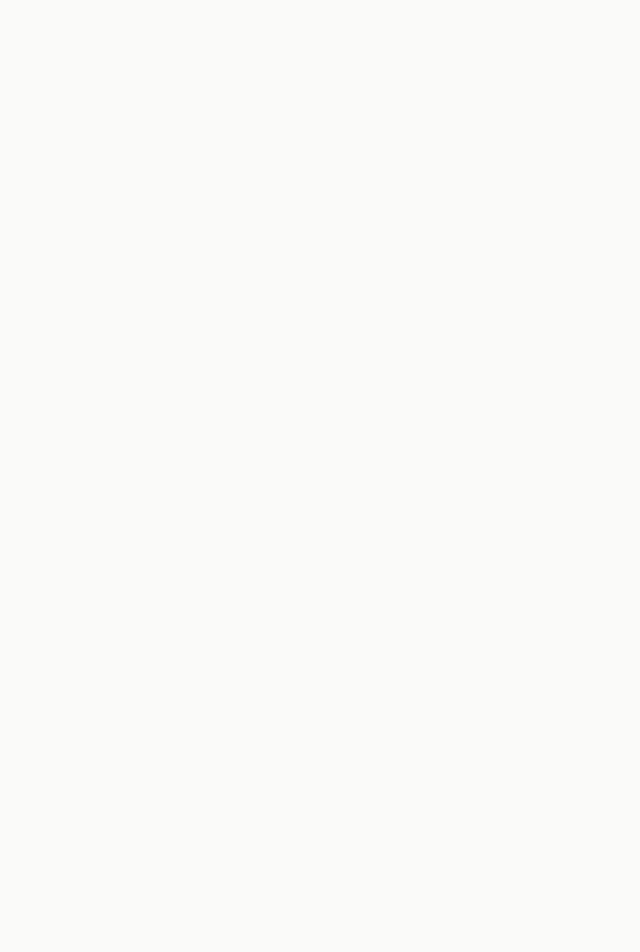
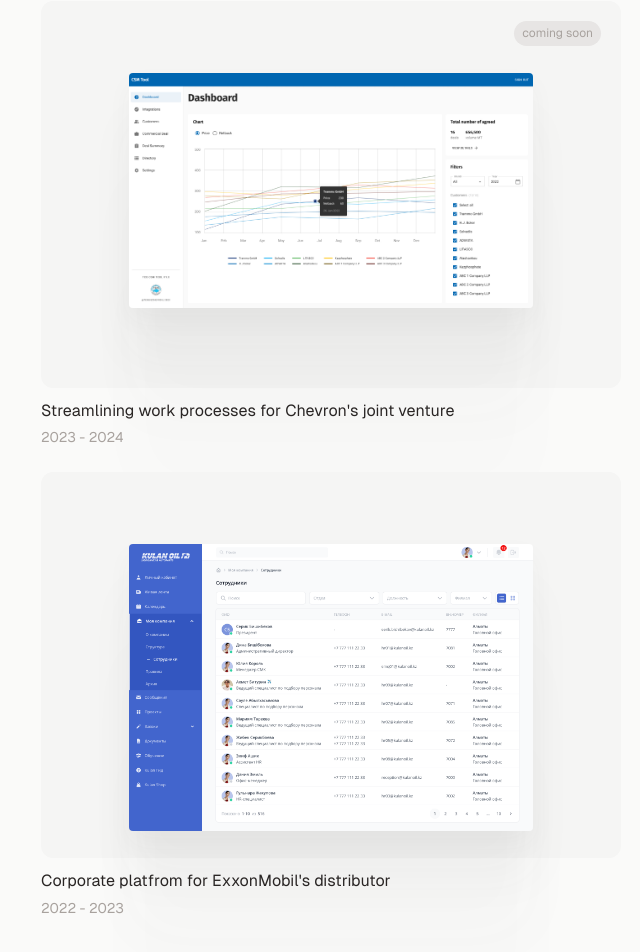
Before and after one commit to zlpkhr/zlpkhr_g, a Next.js app: page / in a window 1280 px wide. Shown: the part 616-1568 px from the top of the page, without its empty margins (309-949 px from the left). Before the commit the page ends 800 px from the top, so only its background shows below. Built offline with nearby package versions, Linux system fonts and the light colour scheme.

Commit message:
Added works section

```diff
--- a/pages/index.tsx
+++ b/pages/index.tsx
@@ -36,8 +36,59 @@
         </p>
       </div>
       <div className="mt-10 flex gap-x-4">
-        <button className="text-neutral-50 bg-[#241F1C] py-2.5 px-4 rounded-lg font-medium text-base leading-[1.4]">Download CV</button>
-        <button className="text-neutral-900 py-2.5 px-4 rounded-lg font-medium text-base leading-[1.4]">Copy e-mail</button>
+        <button className="text-neutral-50 bg-[#241F1C] py-2.5 px-4 rounded-lg font-medium text-base leading-[1.4]">
+          Download CV
+        </button>
+        <button className="text-neutral-900 py-2.5 px-4 rounded-lg font-medium text-base leading-[1.4]">
+          Copy e-mail
+        </button>
+      </div>
+      <h2 className="font-bold text-base leading-[1.4] text-neutral-900 mt-14">
+        Works
+      </h2>
+      <div className="flex flex-col gap-y-6 mt-6">
+        <div className="flex flex-col gap-y-3 relative">
+          <span className="absolute top-5 right-5 bg-neutral-200 text-neutral-400 text-xs leading-[1.4] rounded-full px-2 py-1">
+            coming soon
+          </span>
+          <div className="bg-neutral-100 rounded-xl aspect-[3/2] pt-[4.5rem] px-[5.5rem]">
+            <Image
+              src="/images/works/chevron.jpeg"
+              alt="Streamlining work processes for Chevron&#39;s joint venture"
+              width={1920}
+              height={1117}
+              className="shadow-[0px_12px_26px_0px_#4D4D4D0A,0px_47px_47px_0px_#4D4D4D0A,0px_107px_64px_0px_#4D4D4D05,0px_189px_76px_0px_#4D4D4D03,0px_296px_83px_0px_#4D4D4D00] rounded"
+            />
+          </div>
+          <hgroup className="flex flex-col gap-y-[0.375rem]">
+            <h4 className="text-base leading-[1.4] text-neutral-800">
+              Streamlining work processes for Chevron&#39;s joint venture
+            </h4>
+            <p className="text-sm leading-[1.4] text-neutral-400">
+              2023 - 2024
+            </p>
+          </hgroup>
+        </div>
+        <div className="flex flex-col gap-y-3 relative">
+          <div className="bg-neutral-100 rounded-xl aspect-[3/2] pt-[4.5rem] px-[5.5rem]">
+            <Image
+              src="/images/works/exxon-mobil.png"
+              alt="Corporate platfrom for ExxonMobil&#39;s distributor"
+              width={1440}
+              height={1024}
+              className="shadow-[0px_12px_26px_0px_#4D4D4D0A,0px_47px_47px_0px_#4D4D4D0A,0px_107px_64px_0px_#4D4D4D05,0px_189px_76px_0px_#4D4D4D03,0px_296px_83px_0px_#4D4D4D00] rounded"
+            />
+          </div>
+          <hgroup className="flex flex-col gap-y-[0.375rem]">
+            <h4 className="text-base leading-[1.4] text-neutral-800">
+              Corporate platfrom for ExxonMobil&#39;s distributor
+            </h4>
+            <p className="text-sm leading-[1.4] text-neutral-400">
+              2022 - 2023
+            </p>
+          </hgroup>
+        </div>
+        <div></div>
       </div>
     </div>
   );
```
Also changed, not shown: public/images/works/chevron.jpeg (added), public/images/works/exxon-mobil.png (added).
